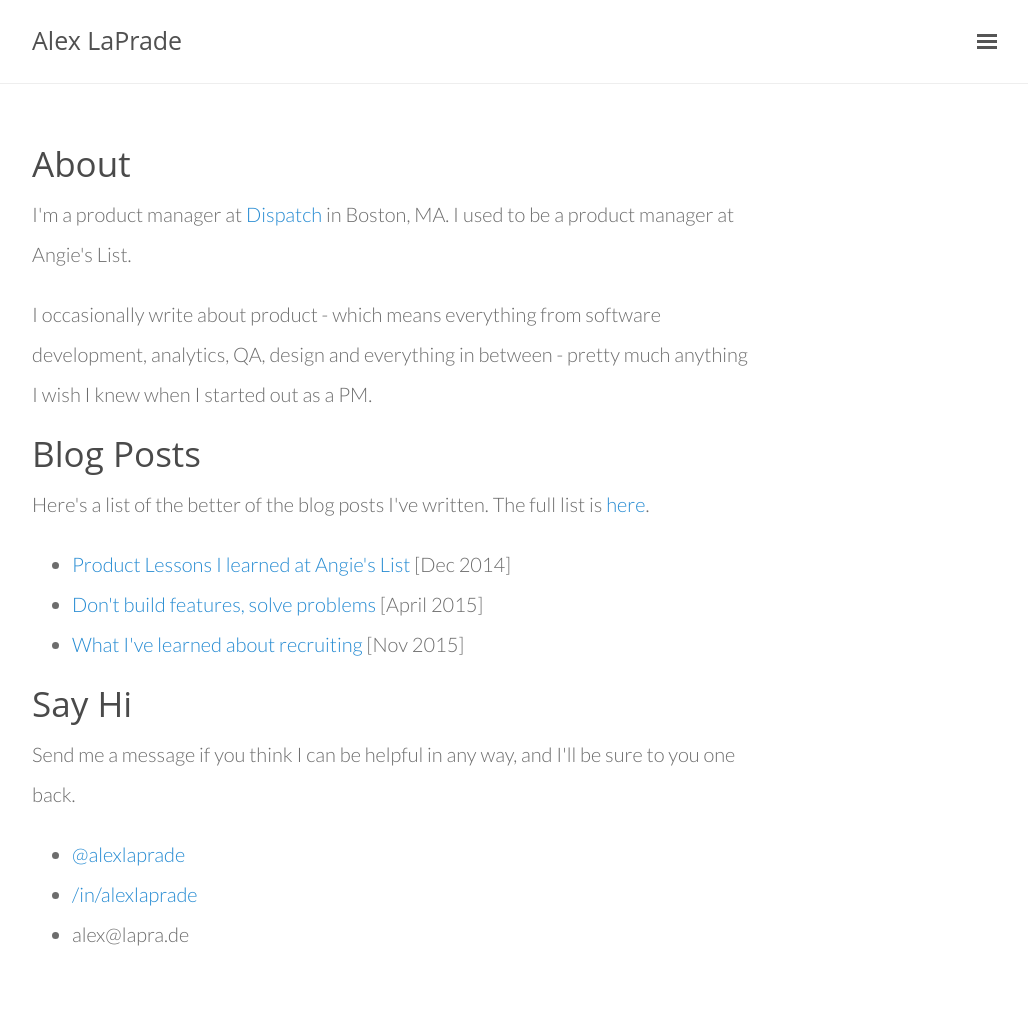
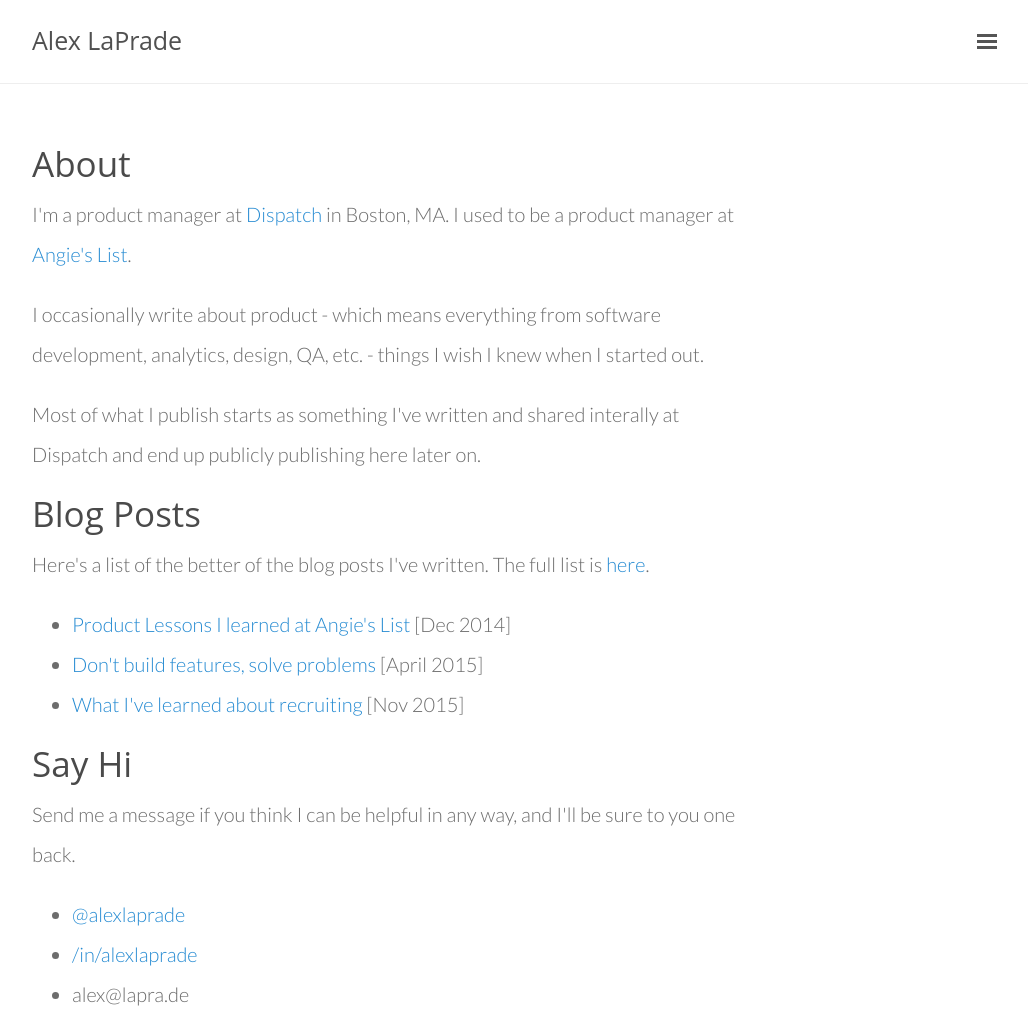
Before and after one commit to laprade/laprade.github.io, a Jekyll site: the page built from index.html, in a window 1280 px wide. Shown: the whole page, without its empty margins (248-1276 px from the left). Built offline with Jekyll 4.4.1, drawn with Linux system fonts in a browser that asks for light colours; the list of posts is cut into pages by our own code; before the commit the page ends 974 px from its top, so only the background shows below that.

Commit message:
updated copy on the home page

```diff
--- a/index.html
+++ b/index.html
@@ -4,9 +4,11 @@ title: Home
 ---
 <section class="row">
     <h1>About</h1>
-    <p class="span4 no-pad">I'm a product manager at <a href="http://dispatch.me">Dispatch</a> in Boston, MA. I used to be a product manager at Angie's List.</p>
+    <p class="span4 no-pad">I'm a product manager at <a href="http://dispatch.me">Dispatch</a> in Boston, MA. I used to be a product manager at <a href="http://angieslist.com">Angie's List</a>.</p>
 
-    <p>I occasionally write about product - which means everything from software development, analytics, QA, design and everything in between - pretty much anything I wish I knew when I started out as a PM.</p>
+    <p>I occasionally write about product - which means everything from software development, analytics, design, QA, etc. - things I wish I knew when I started out.</p>
+
+    <p>Most of what I publish starts as something I've written and shared interally at Dispatch and end up publicly publishing here later on.</p>
 <section id="blog-list" class="row">
     <h1>Blog Posts</h1>
     <p>Here's a list of the better of the blog posts I've written. The full list is <a href="/blog-posts">here</a>.</p>
```
